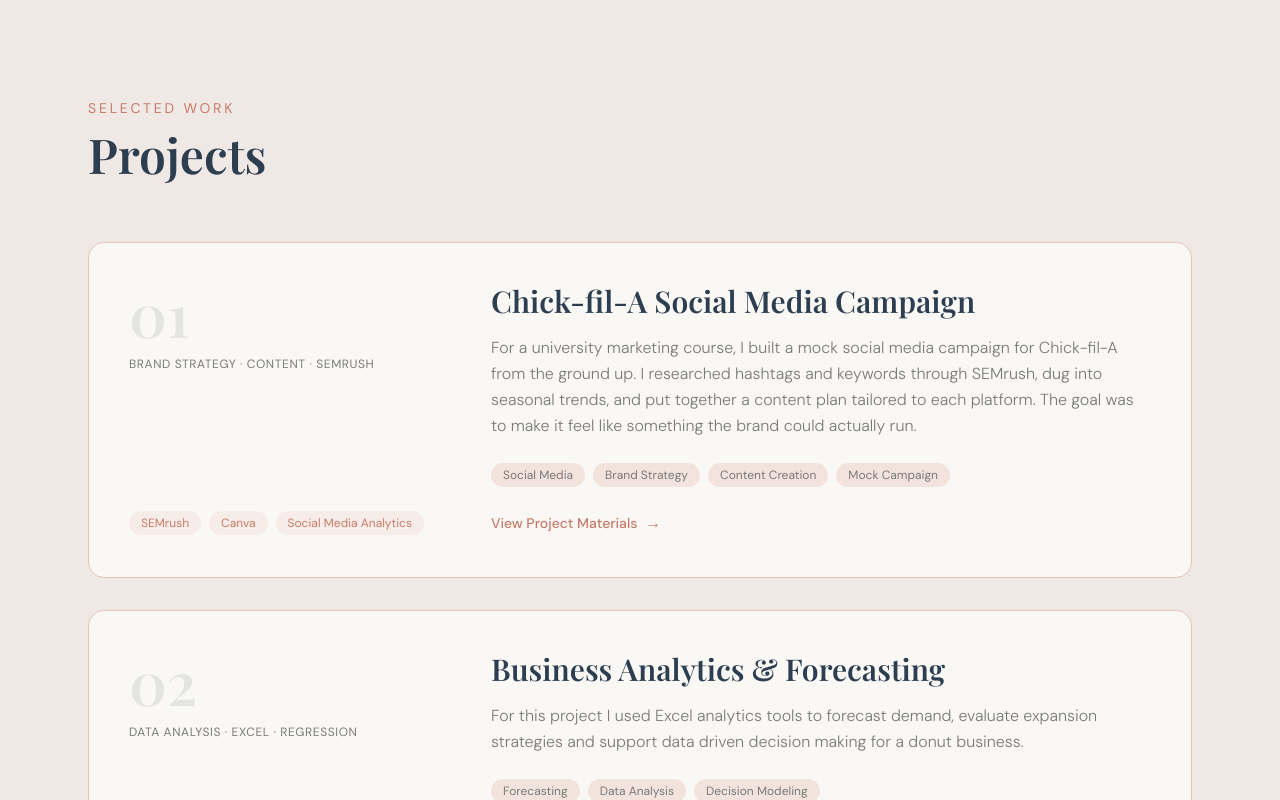
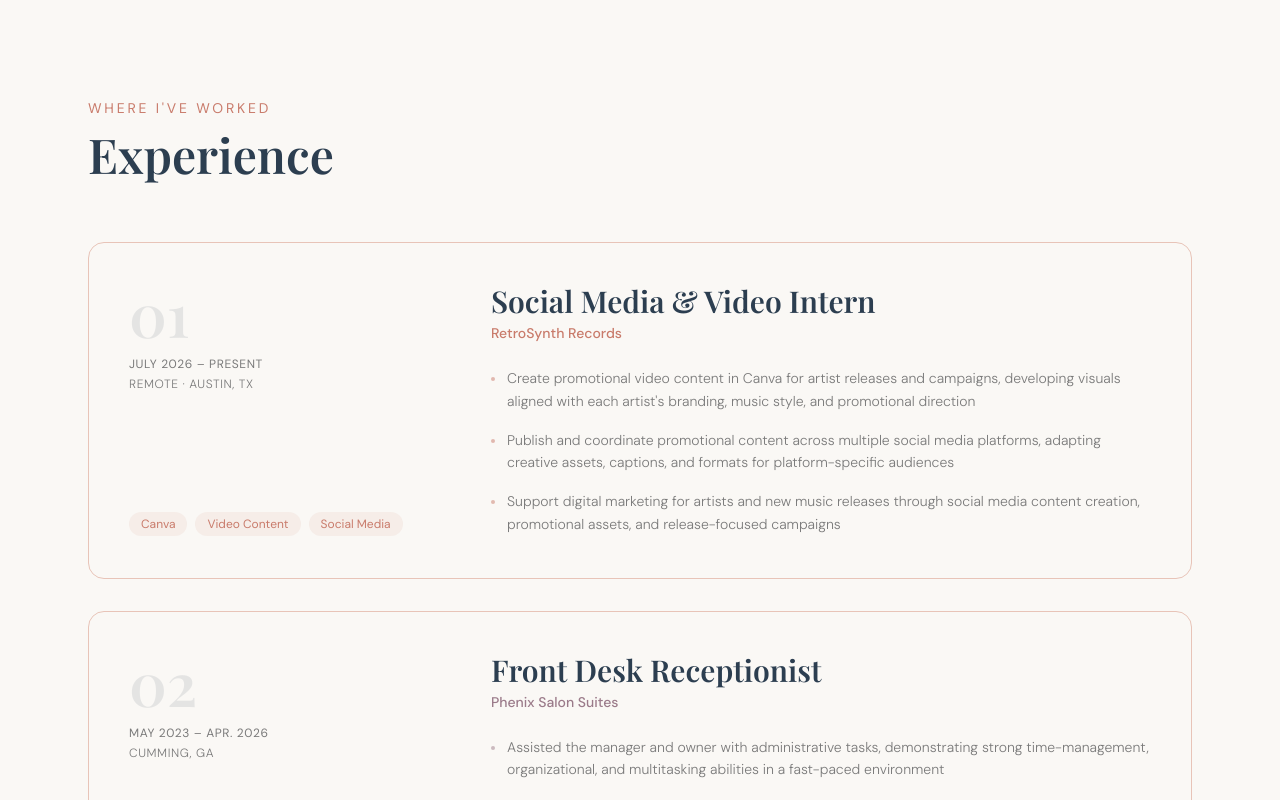
Before and after one commit to 2u5hi/Akanksha_Portfolio, a Next.js app: page / in a window 1280 px wide. Shown: the part 1560-2360 px from the top of the page. Built offline with nearby package versions, Linux system fonts and the light colour scheme.

Commit message:
added Retrosynth experience, reworked updated resume pathing

```diff
--- a/app/page.tsx
+++ b/app/page.tsx
@@ -1,6 +1,7 @@
 import Navbar from "@/components/Navbar";
 import Hero from "@/components/Hero";
 import About from "@/components/About";
+import Experience from "@/components/Experience";
 import Projects from "@/components/Projects";
 import Skills from "@/components/Skills";
 import Contact from "@/components/Contact";
@@ -12,6 +13,7 @@
       <Navbar />
       <Hero />
       <About />
+      <Experience />
       <Projects />
       <Skills />
       <Contact />
--- a/components/Contact.tsx
+++ b/components/Contact.tsx
@@ -53,7 +53,7 @@
     isResume: true,
     label: "Resume",
     value: "Download PDF",
-    href: "/akanksha_resume_final.pdf",
+    href: "/akanksha_resume_2026.pdf",
     description: "View full experience",
   },
 ];
--- /dev/null
+++ b/components/Experience.tsx
@@ -0,0 +1,173 @@
+"use client";
+
+import { motion } from "framer-motion";
+import FadeIn from "./FadeIn";
+
+interface Role {
+  number: string;
+  title: string;
+  company: string;
+  period: string;
+  location: string;
+  highlights: string[];
+  tools: string[];
+  accent: string;
+}
+
+const roles: Role[] = [
+  {
+    number: "01",
+    title: "Social Media & Video Intern",
+    company: "RetroSynth Records",
+    period: "July 2026 – Present",
+    location: "Remote · Austin, TX",
+    highlights: [
+      "Create promotional video content in Canva for artist releases and campaigns, developing visuals aligned with each artist's branding, music style, and promotional direction",
+      "Publish and coordinate promotional content across multiple social media platforms, adapting creative assets, captions, and formats for platform-specific audiences",
+      "Support digital marketing for artists and new music releases through social media content creation, promotional assets, and release-focused campaigns",
+    ],
+    tools: ["Canva", "Video Content", "Social Media"],
+    accent: "#c97b6b",
+  },
+  {
+    number: "02",
+    title: "Front Desk Receptionist",
+    company: "Phenix Salon Suites",
+    period: "May 2023 – Apr. 2026",
+    location: "Cumming, GA",
+    highlights: [
+      "Assisted the manager and owner with administrative tasks, demonstrating strong time-management, organizational, and multitasking abilities in a fast-paced environment",
+      "Supported marketing initiatives by promoting services to prospective clients, applying communication and interpersonal skills to drive client acquisition",
+      "Delivered exceptional customer service by managing client relations, addressing inquiries and concerns, and maintaining a welcoming and professional environment",
+      "Coordinated scheduling, appointment management, and front desk operations to ensure a smooth daily workflow",
+    ],
+    tools: ["Client Relations", "Operations", "Customer Service"],
+    accent: "#9b7b8a",
+  },
+];
+
+export default function Experience() {
+  return (
+    <section
+      id="experience"
+      className="py-28"
+      style={{ backgroundColor: "var(--cream)" }}
+    >
+      <div className="max-w-6xl mx-auto px-6">
+        <FadeIn>
+          <p
+            style={{ fontFamily: "var(--font-dm-sans)" }}
+            className="text-sm tracking-[0.2em] uppercase text-[#c97b6b] mb-3"
+          >
+            Where I&apos;ve Worked
+          </p>
+        </FadeIn>
+        <FadeIn delay={0.1}>
+          <h2
+            style={{ fontFamily: "var(--font-playfair)" }}
+            className="text-4xl md:text-5xl font-semibold text-[#2c3e50] mb-16"
+          >
+            Experience
+          </h2>
+        </FadeIn>
+
+        <div className="flex flex-col gap-8">
+          {roles.map((role, i) => (
+            <FadeIn key={role.company} delay={0.1 * (i + 1)}>
+              <motion.div
+                whileHover={{ y: -4 }}
+                transition={{ duration: 0.3, ease: "easeOut" }}
+                className="rounded-2xl overflow-hidden border group"
+                style={{ backgroundColor: "#faf8f5", borderColor: "#e8c4b8" }}
+              >
+                <div className="p-8 md:p-10 grid md:grid-cols-[1fr_2fr] gap-8">
+                  {/* Left meta */}
+                  <div className="flex flex-col justify-between">
+                    <div>
+                      <span
+                        style={{ fontFamily: "var(--font-playfair)" }}
+                        className="text-6xl font-semibold opacity-10 text-[#2c3e50] leading-none"
+                      >
+                        {role.number}
+                      </span>
+                      <p
+                        style={{ fontFamily: "var(--font-dm-sans)" }}
+                        className="text-xs text-[#7a7a7a] uppercase tracking-wider mt-3"
+                      >
+                        {role.period}
+                      </p>
+                      <p
+                        style={{ fontFamily: "var(--font-dm-sans)" }}
+                        className="text-xs text-[#7a7a7a] uppercase tracking-wider mt-1 font-light"
+                      >
+                        {role.location}
+                      </p>
+                    </div>
+
+                    <div className="flex flex-wrap gap-2 mt-6 md:mt-0">
+                      {role.tools.map((t) => (
+                        <span
+                          key={t}
+                          style={{
+                            fontFamily: "var(--font-dm-sans)",
+                            backgroundColor: role.accent + "18",
+                            color: role.accent,
+                          }}
+                          className="text-xs px-3 py-1 rounded-full"
+                        >
+                          {t}
+                        </span>
+                      ))}
+                    </div>
+                  </div>
+
+                  {/* Right content */}
+                  <div>
+                    <h3
+                      style={{ fontFamily: "var(--font-playfair)" }}
+                      className="text-2xl md:text-3xl font-semibold text-[#2c3e50] mb-1 group-hover:text-[#c97b6b] transition-colors duration-300"
+                    >
+                      {role.title}
+                    </h3>
+                    <p
+                      style={{
+                        fontFamily: "var(--font-dm-sans)",
+                        color: role.accent,
+                      }}
+                      className="text-sm font-medium mb-6"
+                    >
+                      {role.company}
+                    </p>
+
+                    <div className="flex flex-col gap-4">
+                      {role.highlights.map((h) => (
+                        <div key={h} className="flex gap-3">
+                          <div
+                            className="w-1 h-1 rounded-full flex-shrink-0 mt-2.5"
+                            style={{ backgroundColor: role.accent + "80" }}
+                          />
+                          <p
+                            style={{ fontFamily: "var(--font-dm-sans)" }}
+                            className="text-[#7a7a7a] leading-relaxed font-light text-sm"
+                          >
+                            {h}
+                          </p>
+                        </div>
+                      ))}
+                    </div>
+                  </div>
+                </div>
+
+                {/* Bottom accent bar */}
+                <div
+                  className="h-0.5 w-0 group-hover:w-full transition-all duration-500"
+                  style={{ backgroundColor: role.accent }}
+                />
+              </motion.div>
+            </FadeIn>
+          ))}
+        </div>
+      </div>
+    </section>
+  );
+}
--- a/components/Navbar.tsx
+++ b/components/Navbar.tsx
@@ -5,6 +5,7 @@
 
 const links = [
   { label: "About", href: "#about" },
+  { label: "Experience", href: "#experience" },
   { label: "Projects", href: "#projects" },
   { label: "Skills", href: "#skills" },
   { label: "Contact", href: "#contact" },
@@ -55,7 +56,7 @@
           ))}
           <li>
             <a
-              href="/akanksha_resume_final.pdf"
+              href="/akanksha_resume_2026.pdf"
               target="_blank"
               rel="noopener noreferrer"
               style={{ fontFamily: "var(--font-dm-sans)" }}
@@ -99,7 +100,7 @@
               </a>
             ))}
             <a
-              href="/akanksha_resume_final.pdf"
+              href="/akanksha_resume_2026.pdf"
               target="_blank"
               rel="noopener noreferrer"
               style={{ fontFamily: "var(--font-dm-sans)" }}
```
Also changed, not shown: 1 other file (tests, documents, lock files or other folders).
